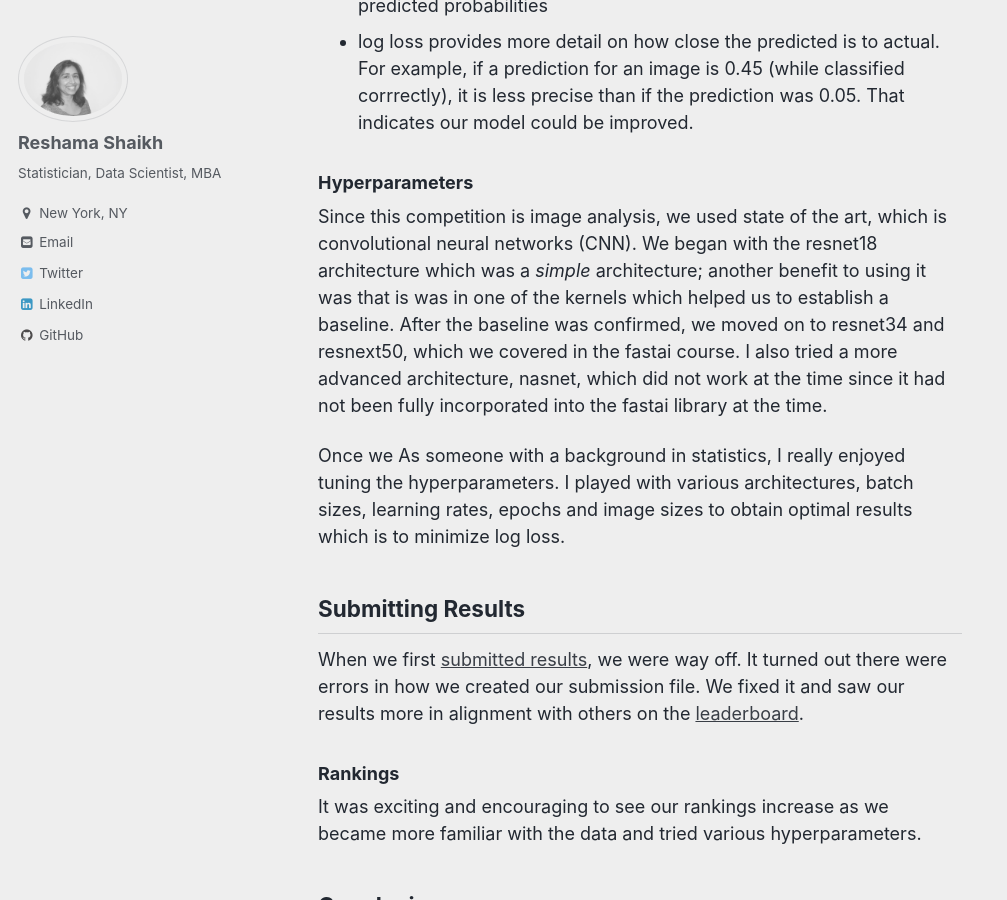
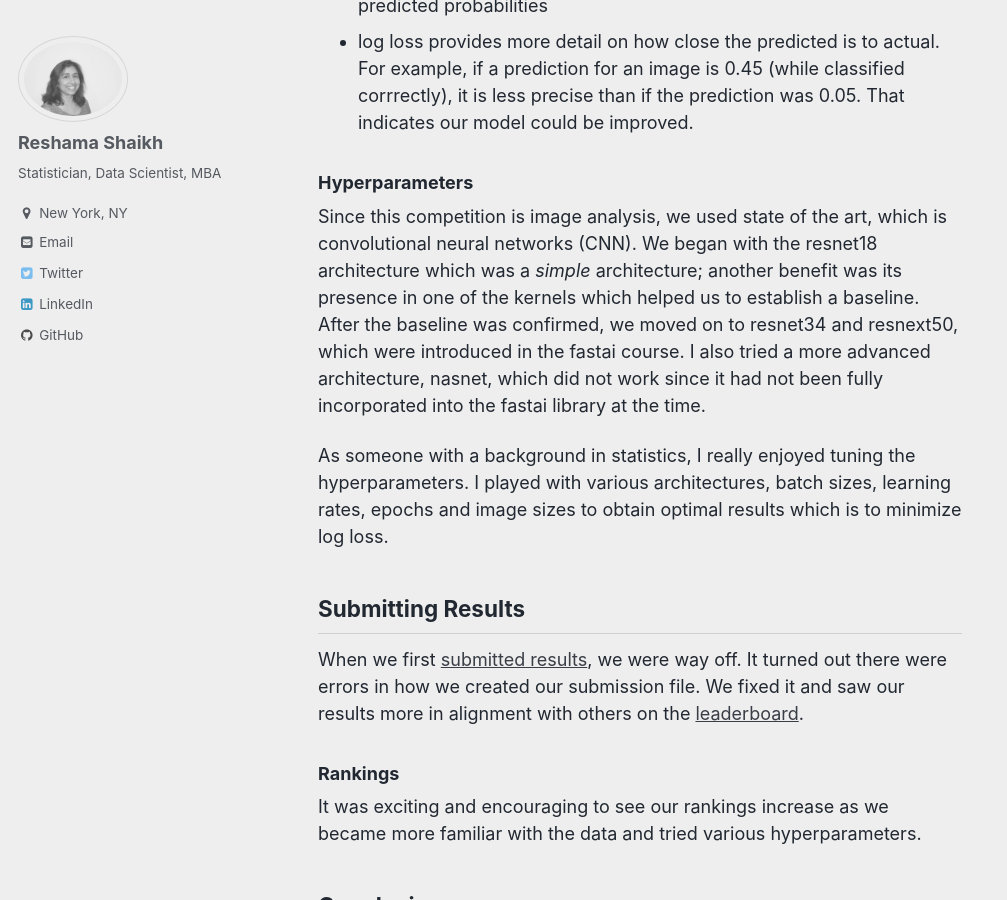
Before and after one commit to reshamas/reshamas.github.io, a Jekyll site: the page built from _posts/2018-04-18-my-first-kaggle-competition.md, in a window 1280 px wide and 900 px high, scrolled down 3964 px. Shown: the whole window, without its empty margins (0-1007 px from the left). Built offline with Jekyll 4.4.1, drawn with Linux system fonts in a browser that asks for light colours; emoji names are drawn with the system emoji font.

Commit message:
Update 2018-04-18-my-first-kaggle-competition.md

```diff
--- a/_posts/2018-04-18-my-first-kaggle-competition.md
+++ b/_posts/2018-04-18-my-first-kaggle-competition.md
@@ -69,9 +69,9 @@ Accuracy is a metric generally used to evaluate model performance.  However, Kag
 - log loss provides more detail on how close the predicted is to actual.  For example, if a prediction for an image is 0.45 (while classified corrrectly), it is less precise than if the prediction was 0.05.  That indicates our model could be improved.
 
 ### Hyperparameters
-Since this competition is image analysis, we used state of the art, which is convolutional neural networks (CNN).  We began with the resnet18 architecture which was a *simple* architecture; another benefit to using it was that is was in one of the kernels which helped us to establish a baseline.  After the baseline was confirmed, we moved on to resnet34 and resnext50, which we covered in the fastai course.  I also tried a more advanced architecture, nasnet, which did not work at the time since it had not been fully incorporated into the fastai library at the time.
+Since this competition is image analysis, we used state of the art, which is convolutional neural networks (CNN).  We began with the resnet18 architecture which was a *simple* architecture; another benefit was its presence in one of the kernels which helped us to establish a baseline.  After the baseline was confirmed, we moved on to resnet34 and resnext50, which were introduced in the fastai course.  I also tried a more advanced architecture, nasnet, which did not work since it had not been fully incorporated into the fastai library at the time.
 
-Once we As someone with a background in statistics, I really enjoyed tuning the hyperparameters.  I played with various architectures, batch sizes, learning rates, epochs and image sizes to obtain optimal results which is to minimize log loss.
+As someone with a background in statistics, I really enjoyed tuning the hyperparameters.  I played with various architectures, batch sizes, learning rates, epochs and image sizes to obtain optimal results which is to minimize log loss.
 
 ## Submitting Results
 When we first [submitted results](https://www.kaggle.com/c/statoil-iceberg-classifier-challenge/submissions?sortBy=date&group=all&page=1), we were way off.  It turned out there were errors in how we created our submission file.  We fixed it and saw our results more in alignment with others on the [leaderboard](https://www.kaggle.com/c/statoil-iceberg-classifier-challenge/leaderboard).
```
